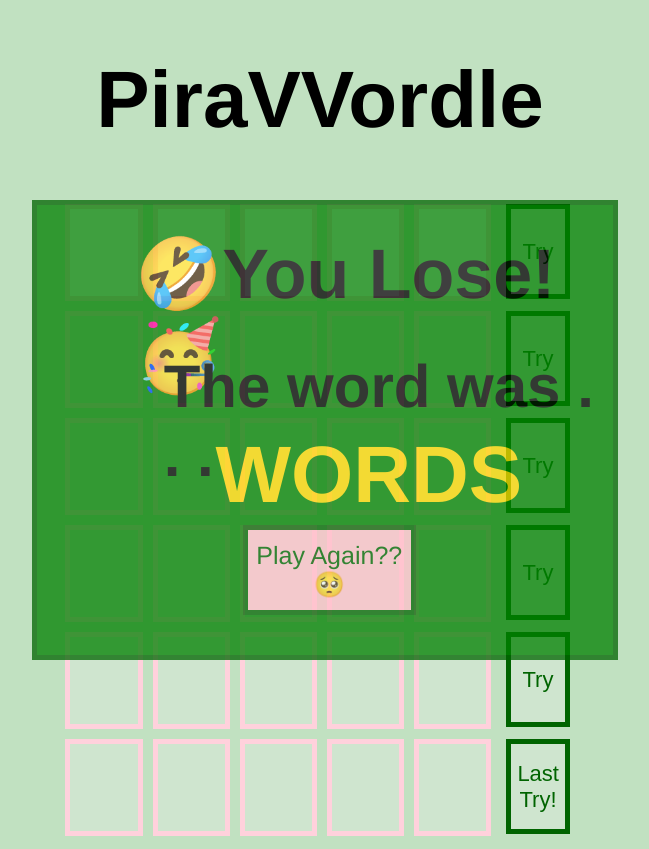
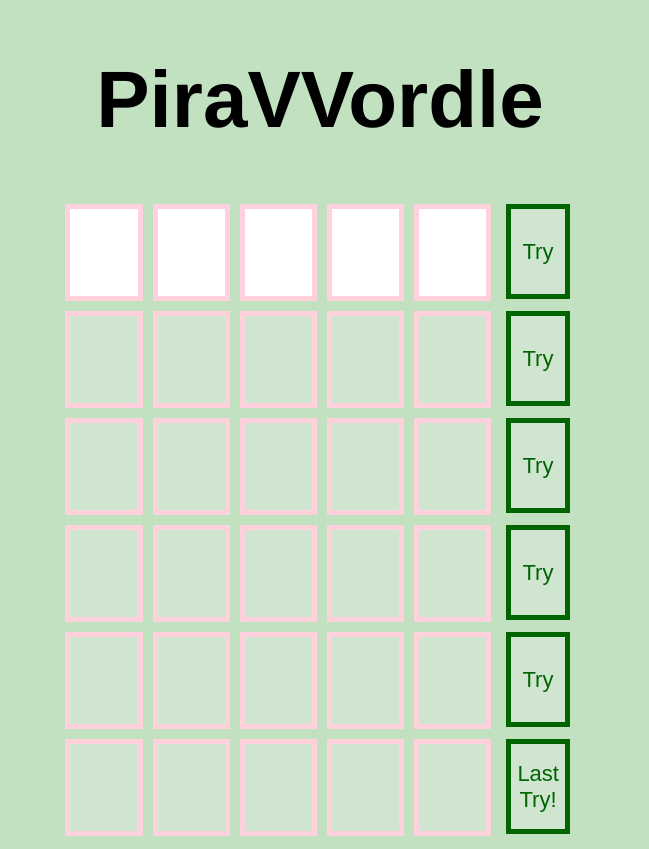
Before and after one commit to piravienfive/piravvordle, a website built with Vite: page index.html in a window 1280 px wide. Shown: the whole page, without its empty margins (320-969 px from the left). Built offline with nearby package versions, Linux system fonts and the light colour scheme.

Commit message:
trying to fix github pages

```diff
--- a/package.json
+++ b/package.json
@@ -6,7 +6,7 @@
   "type": "module",
   "scripts": {
     "dev": "vite",
-    "build": "tsc && vite build",
+    "build": "vite build",
     "preview": "vite preview"
   },
 
--- a/styles/styles.scss
+++ b/styles/styles.scss
@@ -63,7 +63,7 @@ button{
     border: solid 5px darkgreen;
     width: 45%;
     margin: 0% 27.5% 0% 27.5%;
-    display: flex;
+    display: none;
     height: 450px;
     z-index: 99;
     position: absolute;
```
